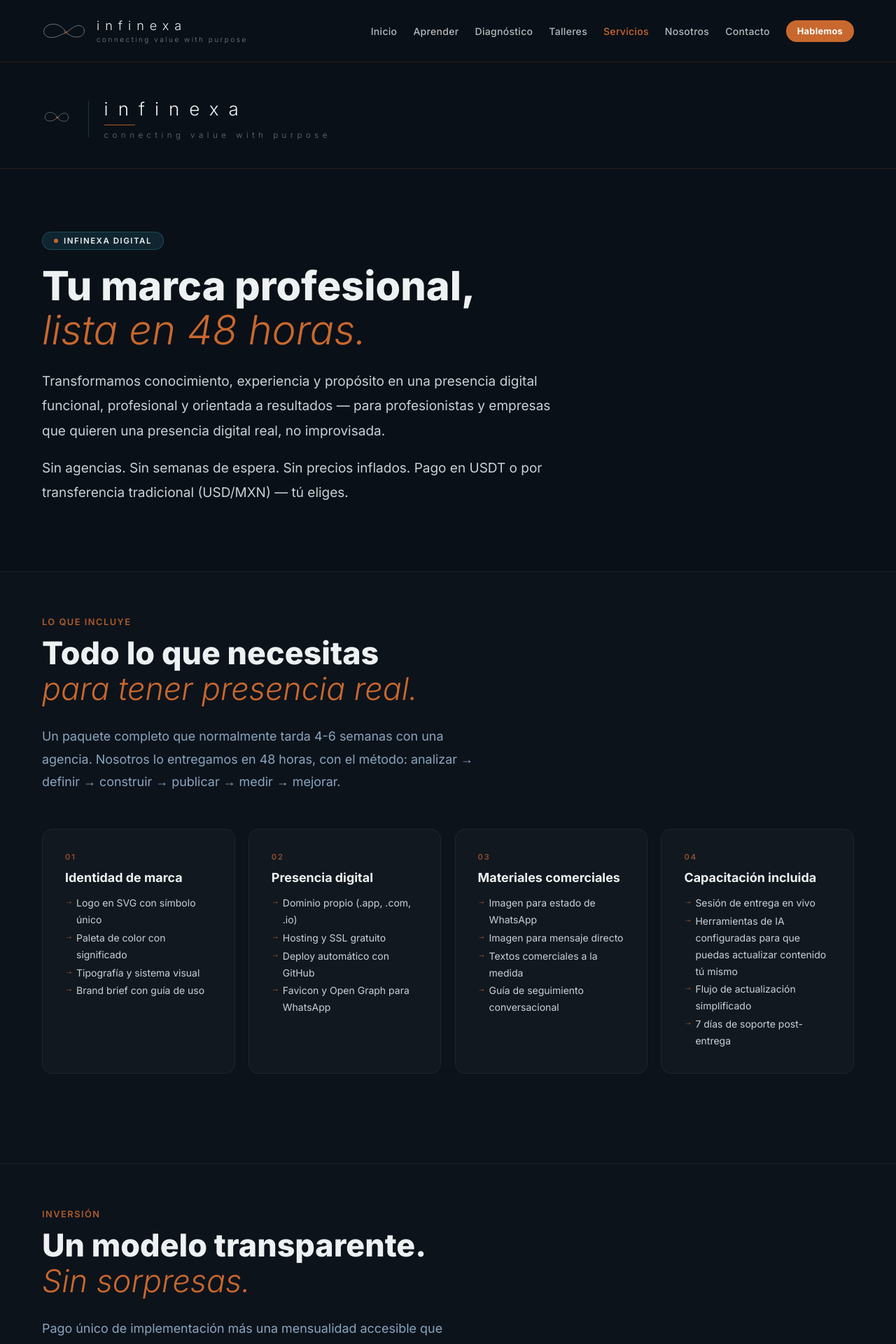
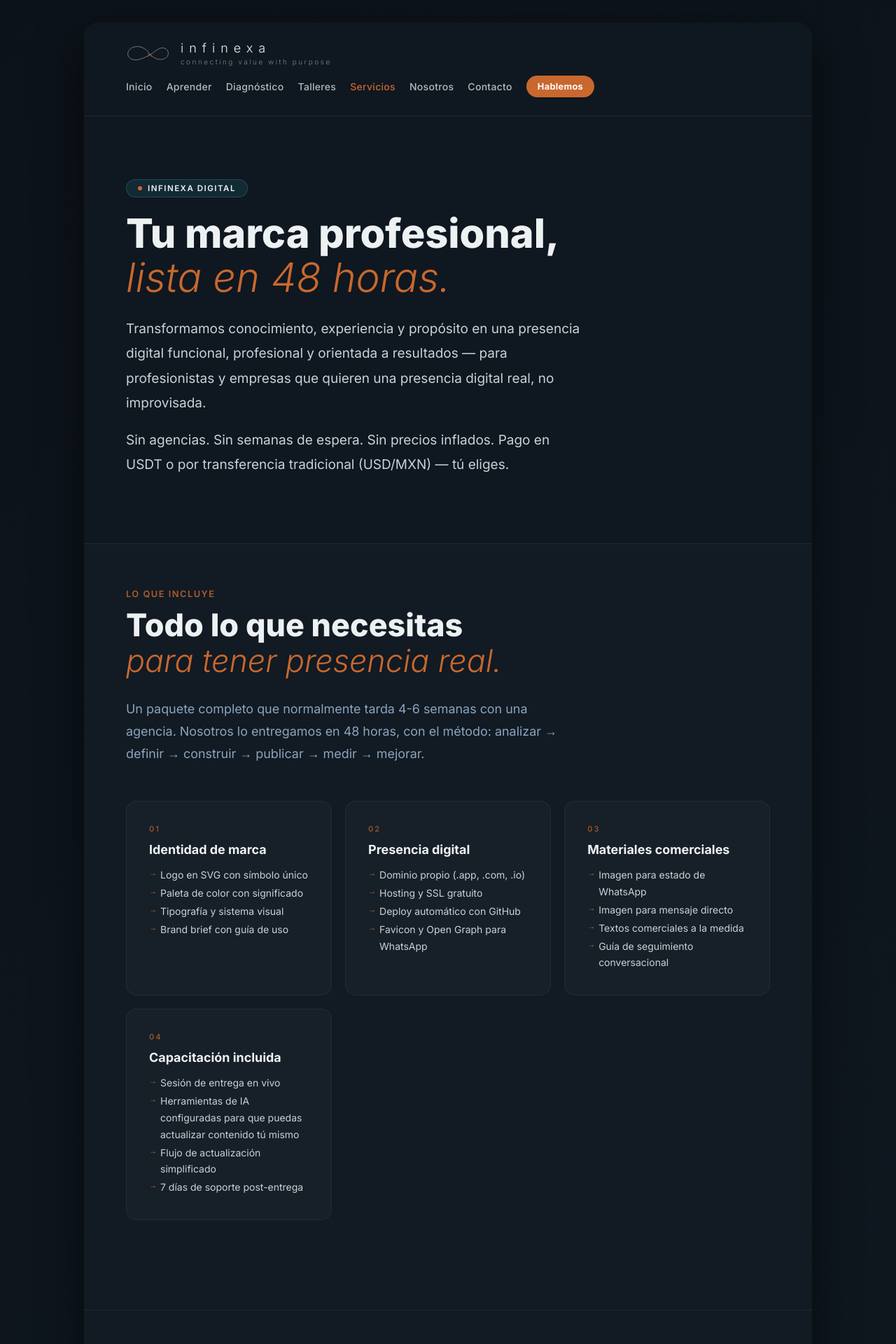
Before and after one commit to Appsalex/infinexa, a Jekyll site: the page built from servicios/index.html, in a window 1280 px wide. Shown: the top 1920 px of the page at 70% size. Built offline with Jekyll 4.4.1, drawn with Linux system fonts in a browser that asks for light colours.

Commit message:
Fase 1.5A: normalizar shell/contenedor en las 7 páginas — max-width compartido (var(--content-max-width)) en las 5 páginas internas, anchos de lectura consistentes, y traer servicios/ al mismo sistema shell/card eliminando su bloque de logotipo duplicado y su nav propia (ahora usa {% include nav.html %})

```diff
--- a/aprender/index.html
+++ b/aprender/index.html
@@ -46,9 +46,9 @@
 html,body{width:100%;min-height:100vh;background:var(--bg-dk);font-family:'Inter','Helvetica Neue',Arial,sans-serif;}
 .shell{width:100%;min-height:100vh;background:linear-gradient(150deg,#0c1219 0%,#14202c 100%);display:flex;justify-content:center;padding:0;}
 .card{background:var(--bg);width:100%;}
-@media(min-width:900px){.shell{padding:32px;}.card{max-width:1000px;border-radius:20px;overflow:hidden;box-shadow:0 24px 64px rgba(0,0,0,0.5);}}
+@media(min-width:900px){.shell{padding:32px;}.card{max-width:var(--content-max-width);border-radius:20px;overflow:hidden;box-shadow:0 24px 64px rgba(0,0,0,0.5);}}
 @media(max-width:899px){.shell{padding:0;}.card{border-radius:0;}}
-@media(min-width:1400px){.shell{padding:40px;}.card{max-width:1080px;}}
+@media(min-width:1400px){.shell{padding:40px;}.card{max-width:calc(var(--content-max-width) + 60px);}}
 
 .site-nav{padding:clamp(18px,2.5vw,26px) var(--pad);display:flex;align-items:center;justify-content:space-between;border-bottom:1px solid var(--border);flex-wrap:wrap;gap:14px;}
 .ifx-lockup-sm{display:flex;align-items:center;gap:clamp(10px,1.5vw,14px);text-decoration:none;flex-shrink:0;}
@@ -65,7 +65,7 @@ html,body{width:100%;min-height:100vh;background:var(--bg-dk);font-family:'Inter
 .hdr{padding:clamp(32px,4.5vw,56px) var(--pad) clamp(20px,3vw,28px);border-bottom:1px solid var(--border);}
 .sec-label{font-size:clamp(12px,1vw,13px);font-weight:600;letter-spacing:1.5px;text-transform:uppercase;color:var(--cobre);margin-bottom:clamp(10px,1.4vw,14px);}
 .page-h1{font-size:clamp(28px,4vw,44px);font-weight:800;color:var(--plata-cl);line-height:1.15;margin-bottom:clamp(12px,1.5vw,18px);}
-.page-sub{font-size:clamp(15px,1.4vw,18px);color:var(--tbody);line-height:1.8;max-width:680px;}
+.page-sub{font-size:clamp(15px,1.4vw,18px);color:var(--tbody);line-height:1.8;max-width:var(--reading-max-width);}
 
 .sec{padding:clamp(24px,3.5vw,40px) var(--pad);border-bottom:1px solid var(--border-s);}
 .route-title{font-size:clamp(17px,1.8vw,22px);font-weight:800;color:var(--plata-cl);margin-bottom:6px;}
--- a/servicios/index.html
+++ b/servicios/index.html
@@ -37,18 +37,14 @@
   --tbody:#C9D2D6;--tmuted:#8AA5BF;--pad:clamp(24px,5vw,60px);--r:clamp(10px,1.2vw,16px);
 }
 html,body{width:100%;min-height:100vh;background:var(--bg-dk);font-family:'Inter','Helvetica Neue',Arial,sans-serif;}
-
-/* HEADER */
-.hdr{padding:clamp(28px,4vw,52px) var(--pad) clamp(24px,3.5vw,40px);border-bottom:1px solid var(--border);}
-.ifx-lockup{display:flex;align-items:center;gap:clamp(14px,2vw,22px);}
-.ifx-sep-v{width:.6px;height:clamp(36px,5vw,52px);background:var(--petroleo);opacity:.7;flex-shrink:0;}
-.ifx-wm{display:flex;flex-direction:column;gap:4px;}
-.ifx-name{font-size:clamp(18px,2.2vw,26px);font-weight:300;color:var(--plata-cl);letter-spacing:clamp(6px,1.2vw,14px);}
-.ifx-line{width:44px;height:.8px;background:var(--cobre);opacity:.85;margin:3px 0;}
-.ifx-tag{font-size:clamp(10px,.9vw,12px);font-weight:300;color:var(--plata);letter-spacing:clamp(3px,.5vw,5.5px);opacity:.5;}
+.shell{width:100%;min-height:100vh;background:linear-gradient(150deg,#0c1219 0%,#14202c 100%);display:flex;justify-content:center;padding:0;}
+.card{background:var(--bg);width:100%;}
+@media(min-width:900px){.shell{padding:32px;}.card{max-width:var(--content-max-width);border-radius:20px;overflow:hidden;box-shadow:0 24px 64px rgba(0,0,0,0.5);}}
+@media(max-width:899px){.shell{padding:0;}.card{border-radius:0;}}
+@media(min-width:1400px){.shell{padding:40px;}.card{max-width:calc(var(--content-max-width) + 60px);}}
 
 /* HERO */
-.hero{padding:clamp(48px,7vw,96px) var(--pad) clamp(40px,6vw,80px);max-width:860px;}
+.hero{padding:clamp(48px,7vw,96px) var(--pad) clamp(40px,6vw,80px);max-width:var(--reading-max-width);}
 .story-label{display:inline-flex;align-items:center;gap:8px;font-size:clamp(10px,.9vw,12px);font-weight:600;letter-spacing:1.5px;text-transform:uppercase;color:var(--plata-cl);background:rgba(27,77,92,0.35);border:1px solid rgba(46,110,128,0.5);border-radius:20px;padding:5px clamp(12px,1.5vw,16px);margin-bottom:clamp(14px,2vw,20px);}
 .story-label::before{content:'';width:6px;height:6px;border-radius:50%;background:var(--cobre);}
 .story-h1{font-size:clamp(32px,4.5vw,64px);font-weight:800;color:var(--plata-cl);line-height:1.1;margin-bottom:clamp(16px,2vw,24px);}
@@ -64,12 +60,12 @@ html,body{width:100%;min-height:100vh;background:var(--bg-dk);font-family:'Inter
 
 /* CARDS INCLUYE */
 .cards{display:grid;grid-template-columns:repeat(auto-fit,minmax(260px,1fr));gap:clamp(12px,1.5vw,20px);margin-bottom:clamp(40px,5vw,64px);}
-.card{background:rgba(255,255,255,0.025);border:1px solid var(--border-s);border-radius:var(--r);padding:clamp(20px,2.5vw,32px);}
-.card-num{font-size:11px;font-weight:600;letter-spacing:2px;color:var(--cobre);opacity:.7;margin-bottom:12px;}
-.card-title{font-size:clamp(16px,1.4vw,20px);font-weight:700;color:var(--plata-cl);margin-bottom:10px;}
-.card-items{list-style:none;margin-top:14px;}
-.card-items li{font-size:clamp(13px,1.1vw,14px);color:var(--tbody);line-height:1.7;padding-left:16px;position:relative;margin-bottom:2px;}
-.card-items li::before{content:'→';position:absolute;left:0;color:var(--cobre);font-size:11px;}
+.feature-card{background:rgba(255,255,255,0.025);border:1px solid var(--border-s);border-radius:var(--r);padding:clamp(20px,2.5vw,32px);}
+.feature-card-num{font-size:11px;font-weight:600;letter-spacing:2px;color:var(--cobre);opacity:.7;margin-bottom:12px;}
+.feature-card-title{font-size:clamp(16px,1.4vw,20px);font-weight:700;color:var(--plata-cl);margin-bottom:10px;}
+.feature-card-items{list-style:none;margin-top:14px;}
+.feature-card-items li{font-size:clamp(13px,1.1vw,14px);color:var(--tbody);line-height:1.7;padding-left:16px;position:relative;margin-bottom:2px;}
+.feature-card-items li::before{content:'→';position:absolute;left:0;color:var(--cobre);font-size:11px;}
 
 /* PRECIOS */
 .precios-sec{padding:clamp(40px,5vw,72px) var(--pad);background:rgba(255,255,255,0.01);border-top:1px solid var(--border-s);}
@@ -155,7 +151,7 @@ html,body{width:100%;min-height:100vh;background:var(--bg-dk);font-family:'Inter
 .ifx-wm-sm{display:flex;flex-direction:column;gap:3px;}
 .ifx-name-sm{font-size:clamp(15px,1.6vw,18px);font-weight:300;color:var(--plata-cl);letter-spacing:clamp(4px,.8vw,8px);}
 .ifx-tag-sm{font-size:clamp(9px,.8vw,10px);font-weight:300;color:var(--plata-cl);letter-spacing:2.5px;opacity:.5;}
-.nav-links{display:flex;align-items:center;gap:clamp(14px,1.8vw,24px);flex-wrap:wrap;}
+.nav-links{display:flex;align-items:center;gap:clamp(12px,1.6vw,20px);flex-wrap:wrap;}
 .nav-links a{font-size:clamp(13px,1.1vw,14px);font-weight:500;color:var(--plata-cl);text-decoration:none;opacity:.75;letter-spacing:.3px;white-space:nowrap;}
 .nav-links a:hover,.nav-links a.active{opacity:1;color:var(--cobre);}
 .nav-cta{display:inline-flex;align-items:center;gap:6px;background:var(--cobre);color:#fff !important;font-weight:700 !important;opacity:1 !important;padding:8px 16px;border-radius:100px;font-size:clamp(12px,1vw,13px) !important;}
@@ -164,55 +160,12 @@ html,body{width:100%;min-height:100vh;background:var(--bg-dk);font-family:'Inter
 </head>
 <body>
 <a href="#main" class="skip-link">Saltar al contenido principal</a>
+<div class="shell">
+<div class="card">
 
-<!-- ══ NAV ══ -->
-<div class="site-nav">
-  <a href="/" class="ifx-lockup-sm">
-    <svg width="64" height="32" viewBox="95 52 215 80" xmlns="http://www.w3.org/2000/svg">
-      <path d="M 210 100 C 202 78,172 58,146 60 C 116 62,102 82,104 98 C 106 116,124 126,148 124 C 170 122,196 106,210 100 C 224 94,240 74,260 68 C 282 62,298 76,298 92 C 298 110,282 122,260 122 C 238 122,222 108,210 100" fill="none" stroke="#BDC8CC" stroke-width="1.8" stroke-linecap="round" stroke-linejoin="round"/>
-      <path d="M 202 93 Q 210 100 202 108" fill="none" stroke="#C8682E" stroke-width="2.2" stroke-linecap="round"/>
-      <path d="M 218 93 Q 210 100 218 108" fill="none" stroke="#C8682E" stroke-width="2.2" stroke-linecap="round"/>
-      <circle cx="210" cy="100" r="2.4" fill="#C8682E"/>
-    </svg>
-    <div class="ifx-wm-sm">
-      <div class="ifx-name-sm">infinexa</div>
-      <div class="ifx-tag-sm">connecting value with purpose</div>
-    </div>
-  </a>
-  <div class="nav-links">
-    <a href="/">Inicio</a>
-    <a href="/blog/">Aprender</a>
-    <a href="/diagnostico/">Diagnóstico</a>
-    <a href="/talleres/">Talleres</a>
-    <a href="/servicios/" class="active">Servicios</a>
-    <a href="/nosotros/">Nosotros</a>
-    <a href="/contacto/">Contacto</a>
-    <a class="nav-cta" href="https://wa.me/526461173209?text=Hola%2C%20vi%20infinexa.app%2Fservicios%20y%20me%20gustar%C3%ADa%20platicar." target="_blank" rel="noopener">Hablemos</a>
-  </div>
-</div>
-<span id="main" tabindex="-1"></span>
+{% include nav.html active="servicios" wa_text="Hola, vi infinexa.app/servicios y me gustaría platicar." %}
 
-<!-- HEADER -->
-<header class="hdr">
-  <div class="ifx-lockup">
-    <a href="/">
-      <svg width="44" height="44" viewBox="0 0 200 192" fill="none" xmlns="http://www.w3.org/2000/svg">
-        <path d="M100 96C94 78 70 60 50 62C28 64 18 82 20 96C22 112 38 120 58 118C76 116 92 102 100 96Z" stroke="#BDC8CC" stroke-width="2" stroke-linecap="round" stroke-linejoin="round"/>
-        <path d="M100 96C108 90 120 72 138 68C158 64 172 78 172 94C172 112 158 122 138 120C118 118 106 104 100 96Z" stroke="#BDC8CC" stroke-width="2" stroke-linecap="round" stroke-linejoin="round"/>
-        <path d="M92 88Q100 96 92 104" stroke="#C8682E" stroke-width="2.6" stroke-linecap="round"/>
-        <path d="M108 88Q100 96 108 104" stroke="#C8682E" stroke-width="2.6" stroke-linecap="round"/>
-        <circle cx="100" cy="96" r="2.8" fill="#C8682E"/>
-      </svg>
-    </a>
-    <div class="ifx-sep-v"></div>
-    <div class="ifx-wm">
-      <div class="ifx-name">infinexa</div>
-      <div class="ifx-line"></div>
-      <div class="ifx-tag">connecting value with purpose</div>
-    </div>
-  </div>
-</header>
-
+<main id="main">
 <!-- HERO -->
 <section class="hero">
   <div class="story-label">Infinexa Digital</div>
@@ -227,40 +180,40 @@ html,body{width:100%;min-height:100vh;background:var(--bg-dk);font-family:'Inter
   <h2 class="sec-h">Todo lo que necesitas<br><em>para tener presencia real.</em></h2>
   <p class="sec-sub">Un paquete completo que normalmente tarda 4-6 semanas con una agencia. Nosotros lo entregamos en 48 horas, con el método: analizar → definir → construir → publicar → medir → mejorar.</p>
   <div class="cards">
-    <div class="card">
-      <div class="card-num">01</div>
-      <div class="card-title">Identidad de marca</div>
-      <ul class="card-items">
+    <div class="feature-card">
+      <div class="feature-card-num">01</div>
+      <div class="feature-card-title">Identidad de marca</div>
+      <ul class="feature-card-items">
         <li>Logo en SVG con símbolo único</li>
         <li>Paleta de color con significado</li>
         <li>Tipografía y sistema visual</li>
         <li>Brand brief con guía de uso</li>
       </ul>
     </div>
-    <div class="card">
-      <div class="card-num">02</div>
-      <div class="card-title">Presencia digital</div>
-      <ul class="card-items">
+    <div class="feature-card">
+      <div class="feature-card-num">02</div>
+      <div class="feature-card-title">Presencia digital</div>
+      <ul class="feature-card-items">
         <li>Dominio propio (.app, .com, .io)</li>
         <li>Hosting y SSL gratuito</li>
         <li>Deploy automático con GitHub</li>
         <li>Favicon y Open Graph para WhatsApp</li>
       </ul>
     </div>
-    <div class="card">
-      <div class="card-num">03</div>
-      <div class="card-title">Materiales comerciales</div>
-      <ul class="card-items">
+    <div class="feature-card">
+      <div class="feature-card-num">03</div>
+      <div class="feature-card-title">Materiales comerciales</div>
+      <ul class="feature-card-items">
         <li>Imagen para estado de WhatsApp</li>
         <li>Imagen para mensaje directo</li>
         <li>Textos comerciales a la medida</li>
         <li>Guía de seguimiento conversacional</li>
       </ul>
     </div>
-    <div class="card">
-      <div class="card-num">04</div>
-      <div class="card-title">Capacitación incluida</div>
-      <ul class="card-items">
+    <div class="feature-card">
+      <div class="feature-card-num">04</div>
+      <div class="feature-card-title">Capacitación incluida</div>
+      <ul class="feature-card-items">
         <li>Sesión de entrega en vivo</li>
         <li>Herramientas de IA configuradas para que puedas actualizar contenido tú mismo</li>
         <li>Flujo de actualización simplificado</li>
@@ -530,6 +483,10 @@ html,body{width:100%;min-height:100vh;background:var(--bg-dk);font-family:'Inter
   <p style="width:100%;text-align:center;font-size:12px;color:var(--tmuted,var(--plata));opacity:.85;line-height:1.65;margin-top:14px;">Infinexa Digital es un servicio de desarrollo y consultoría digital. No es asesoría financiera ni garantiza resultados de negocio específicos — los términos completos aplican según <a href="/terminos/" style="color:inherit;text-decoration:underline;">Términos y condiciones</a>.</p>
 </footer>
 
+</main>
+</div>
+</div>
+
 <script>
 function copyW(){
   navigator.clipboard.writeText("0xb20f9ed762b3d11c6c293d6271b7024cfd888951").then(function(){
```
Also changed, not shown: contacto/index.html (+5 -5 lines), diagnostico/index.html (+4 -4 lines), nosotros/index.html (+4 -4 lines), talleres/index.html (+4 -4 lines).
